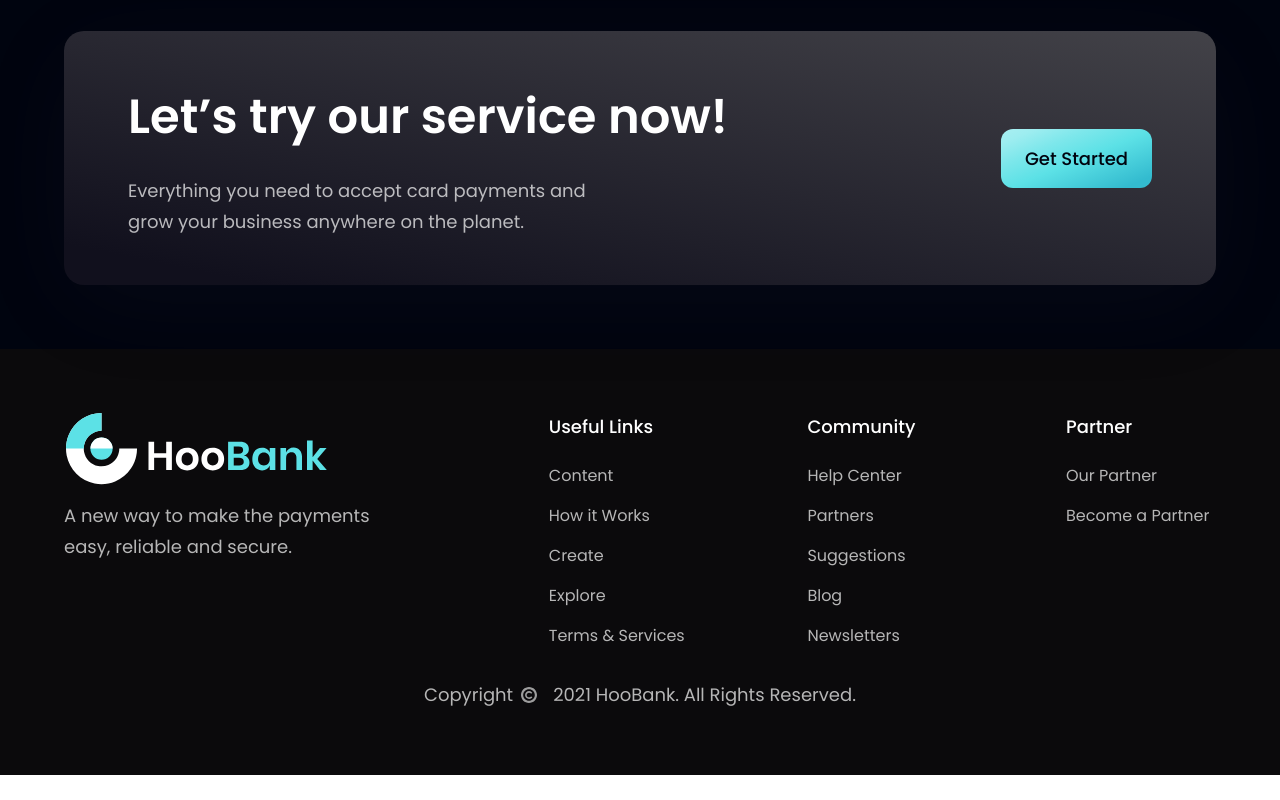
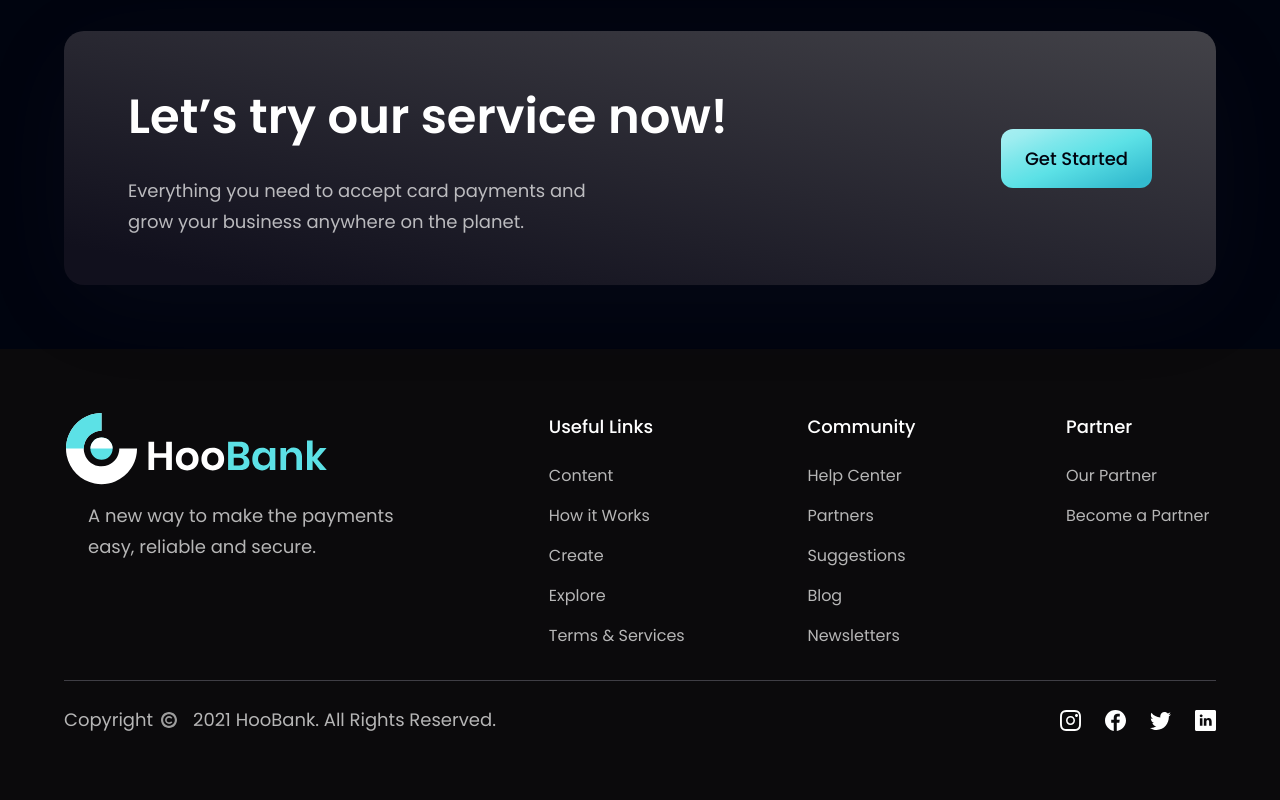
Before and after one commit to Georotzen/bank_modern_app, a React (Vite) app: page / in a window 1280 px wide. Shown: the part 4117-4917 px from the top of the page. Before the commit the page ends 4892 px from the top, so only its background shows below. Built offline with nearby package versions, Linux system fonts and the light colour scheme.

Commit message:
finished footer section

```diff
--- a/src/components/Footer.jsx
+++ b/src/components/Footer.jsx
@@ -8,7 +8,7 @@ const Footer = () => (
       {/* div for logo and paragraph */}
       <div className='flex-1 flex flex-col justify-start mr-10'>
         <img src={logo} alt='hoobank' className='w-[266px] h-[72px] object-contain'/>
-        <p className={`${styles.paragraph} mt-4 max-w-[310px]`}>A new way to make the payments easy, reliable and secure.</p>
+        <p className={`${styles.paragraph} ml-6 mt-4 max-w-[310px]`}>A new way to make the payments easy, reliable and secure.</p>
       </div>
       {/* div for links */}
       <div className='flex-[1.5] w-full flex flex-row justify-between flex-wrap md:mt-0 mt-10'>
@@ -29,13 +29,22 @@ const Footer = () => (
     {/* TODO: */}
     {/* div for grey separation bar */}
 
+    {/* <hr className='h-[2px] my-4 bg-neutral-800 border-0 w-full' /> */}
+    {/* div for copyright */}
+    <div className='flex w-full justify-between items-center md:flex-row flex-col pt-6 border-t-[1px] border-t-[#3F3E45]'>
+      <div className='flex'>
+        <p className={`${styles.paragraph} pr-2`}>Copyright</p>
+        <img src={copyright} alt='copyright' className='w-[16px] h-[16px] object-contain mt-[7px]'/>
+        <p className={`${styles.paragraph} pl-4`}>2021 HooBank. All Rights Reserved.</p>
+      </div>
+      {/* div for social media links */}
+      <div className='flex flex-row md:mt-0 mt-6'>
+        {socialMedia.map((social, index) => (
+          <img key={social.id} src={social.icon} alt={social.id} className={`w-[21px] h-[21px] object-contain cursor-pointer ${index !== socialMedia.length - 1 ? 'mr-6' : 'mr-0' }`}/>
+        ))}
+      </div>
+    </div>
 
-    {/* div for copyright */}
-    <div className='flex'>
-      <p className={`${styles.paragraph} pr-2`}>Copyright</p>
-      <img src={copyright} alt='copyright' className='w-[16px] h-[16px] object-contain mt-[7px]'/>
-      <p className={`${styles.paragraph} pl-4`}>2021 HooBank. All Rights Reserved.</p>
-    </div>
   </section>
 )
 
```
